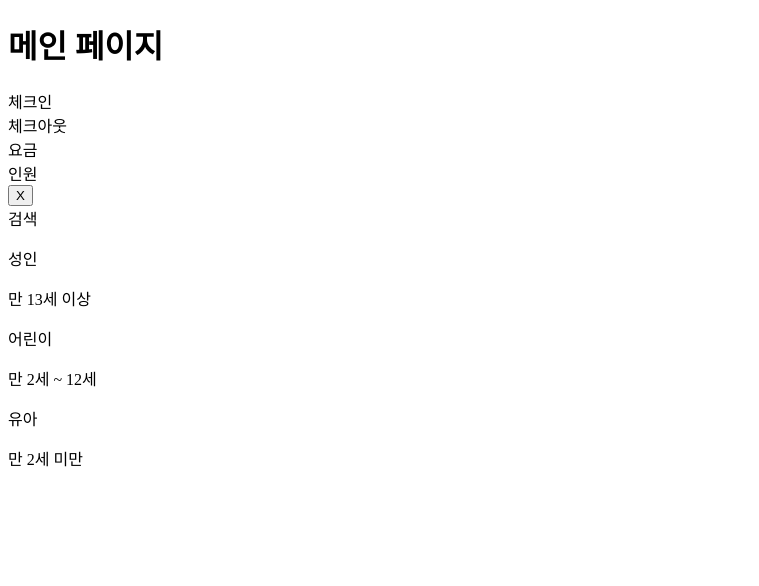
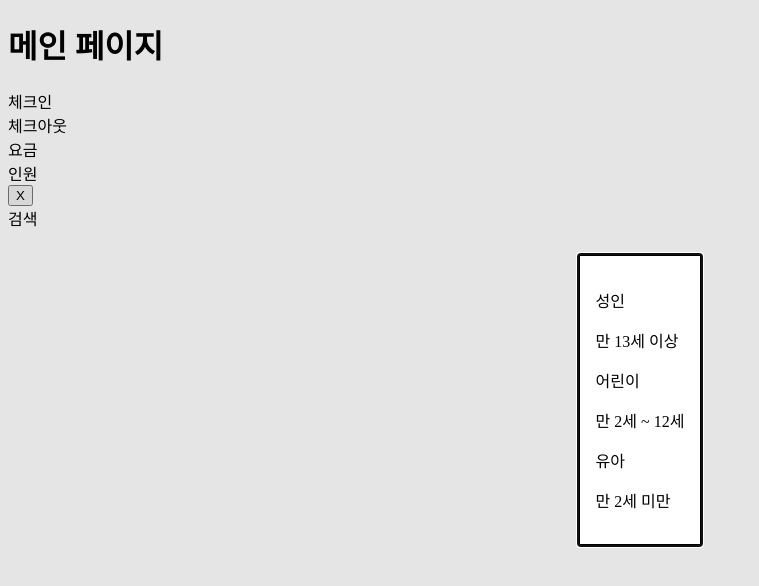
Before and after one commit to shininghyunho/bangbang, a React (Vite) app in the folder bangbang/: page / in a window 1280 px wide. Both pictures are taken after a click on the element "인원". Shown: the top 586 px of the page, without its empty margins (0-759 px from the left). Built offline with nearby package versions, Linux system fonts and the light colour scheme.

Commit message:
feat : 여닫을 수 있는 모달창 구현.
- react 공식문서의 예제를 보며 구현.
- 인원을 클릭하면 모달이 켜지고
- 모달이 켜진 상태에서 외부를 클릭하면 모달이 꺼짐.

```diff
--- a/bangbang/src/GuestModal.tsx
+++ b/bangbang/src/GuestModal.tsx
@@ -1,3 +1,5 @@
+import { useEffect, useRef } from 'react';
+
 function GuestCategory({ title, subTitle }: { title: string; subTitle: string }) {
     return (
     <>
@@ -6,12 +8,26 @@ function GuestCategory({ title, subTitle }: { title: string; subTitle: string })
     </>)
 }
 
-export default function GuestModal() {
+export default function GuestModal({ isOpen, onClose }: { isOpen: boolean, onClose: () => void }) {
+    const ref = useRef<HTMLDialogElement>(null);
+
+    useEffect(() => {
+        if(!isOpen) return;
+
+        const dialog = ref.current;
+        dialog?.showModal();
+        return () => dialog?.close();
+    }, [isOpen]);
+
+    function handleBackgroundClick(e: React.MouseEvent<HTMLDialogElement>) {
+        if(e.target === ref.current) onClose();
+    }
+
     return (
-        <div>
+        <dialog ref={ref} onClick={handleBackgroundClick} onClose={onClose}>
             <GuestCategory title="성인" subTitle="만 13세 이상"/>
             <GuestCategory title="어린이" subTitle="만 2세 ~ 12세"/>
             <GuestCategory title="유아" subTitle="만 2세 미만"/>
-        </div>
+        </dialog>
     );
 }
--- a/bangbang/src/SearchBar.tsx
+++ b/bangbang/src/SearchBar.tsx
@@ -3,10 +3,10 @@ import GuestModal from "./GuestModal";
 import GuestSelector from "./GuestSelector";
 
 export default function SearchBar() {
-    const [on,setOn] = useState(false);
+    const [showModal,setShowModal] = useState(false);
 
-    function handleOnClick() {
-        setOn(prev => !prev);
+    function handleClose() {
+        setShowModal(false);
     }
 
     return(
@@ -15,10 +15,10 @@ export default function SearchBar() {
                 <div className="search-field">체크인</div>
                 <div className="search-field">체크아웃</div>
                 <div className="search-field">요금</div>
-                <GuestSelector onClick={handleOnClick}/>
+                <GuestSelector onClick={()=>{setShowModal(true)}}/>
                 <div className="search-field">검색</div>
             </div>
-            {on && <GuestModal/>}
+            <GuestModal isOpen={showModal} onClose={handleClose}></GuestModal>
         </>
     )
 }
```
